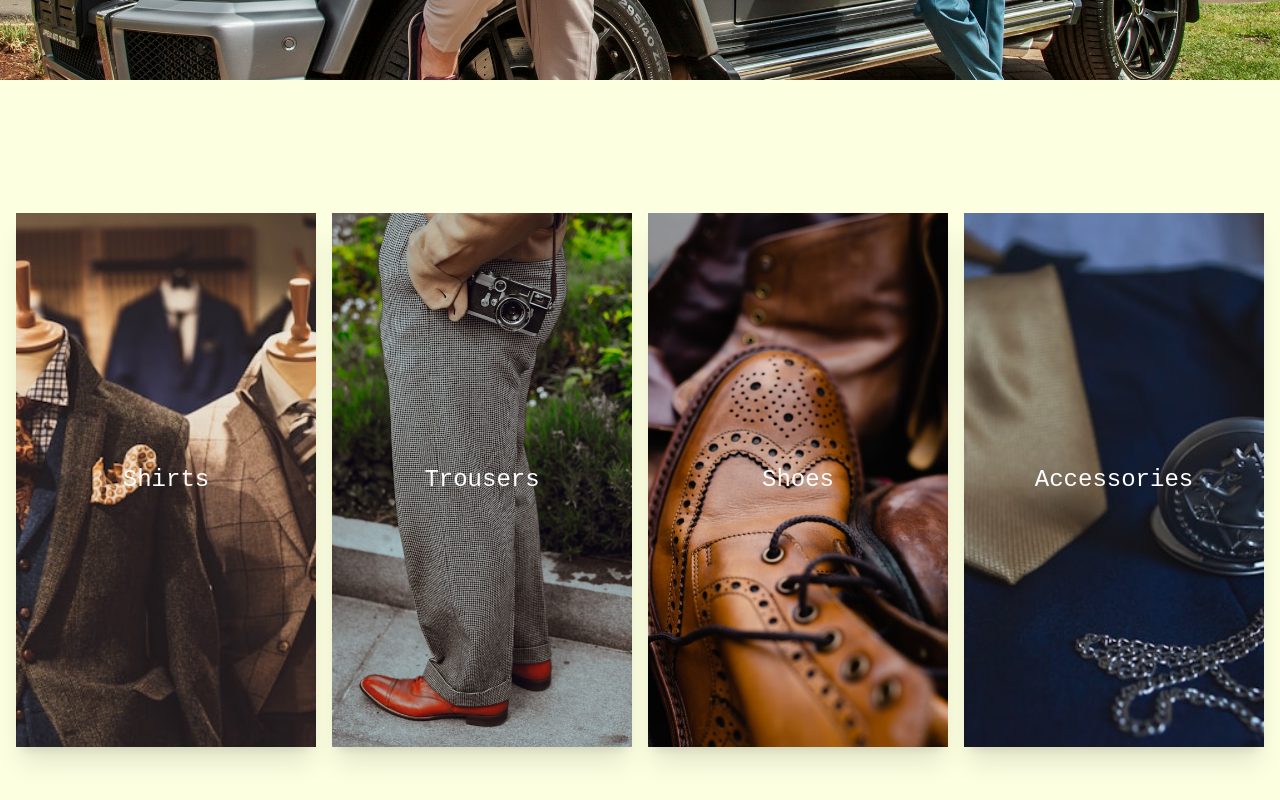
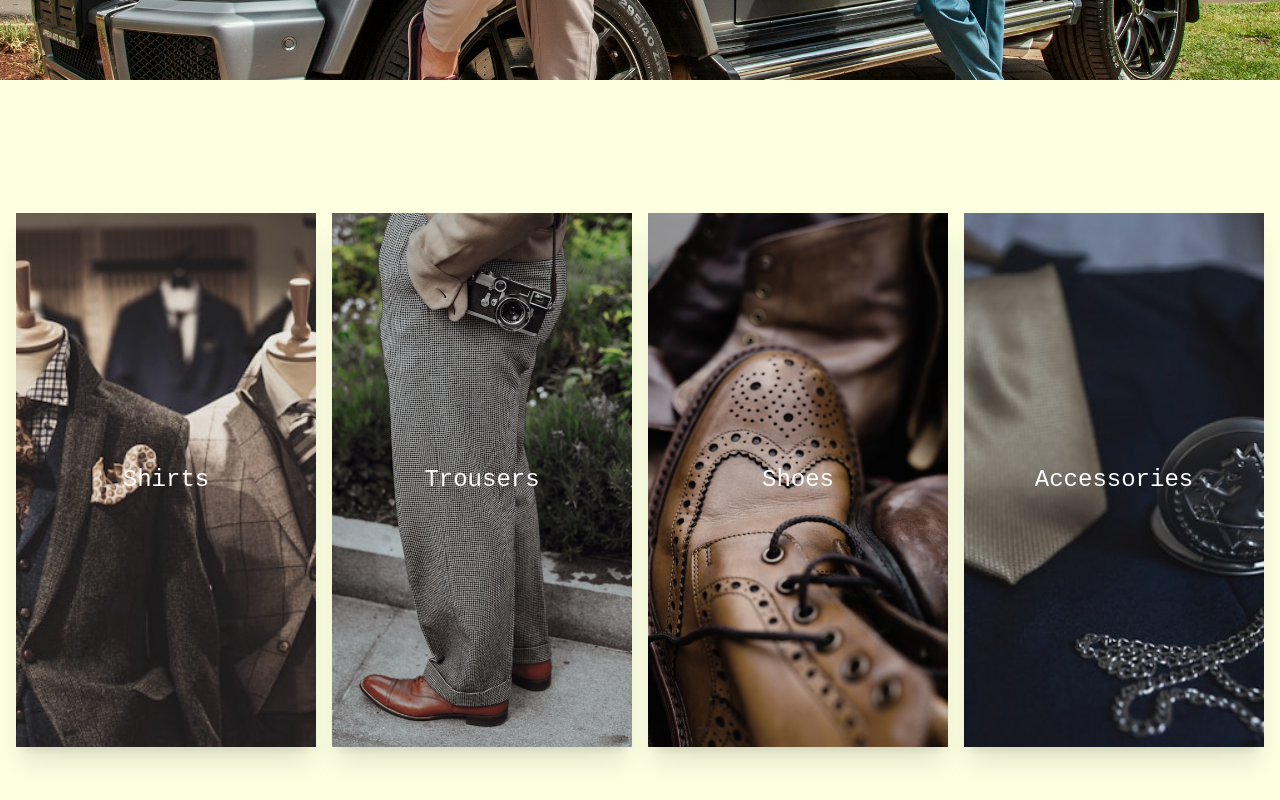
Before and after one commit to Maybol283/Garms, a React (Vite) app: page / in a window 1280 px wide. Shown: the part 756-1556 px from the top of the page. Built offline with nearby package versions, Linux system fonts and the light colour scheme.

Commit message:
Added Saturate to cards animation

```diff
--- a/src/pages/Home.tsx
+++ b/src/pages/Home.tsx
@@ -39,7 +39,7 @@ export default function Home() {
       </section>
       <section className="h-screen bg-palette-1 flex gap-4 flex-row justify-center items-center px-4 snap-start">
         {cardItems.map((item) => (
-          <div className="bg-white  shadow-xl h-2/3 w-1/3 text-center hover:scale-95 hover:contrast-125 transition ease-in-out flex justify-center place-items-center ">
+          <div className="bg-white  shadow-xl h-2/3 w-1/3 text-center saturate-50 hover:saturate-100 hover:scale-95 hover:contrast-125 transition ease-in-out flex justify-center place-items-center ">
             <p className="absolute  text text-white">{item.alt}</p>
             <img src={item.src} className="object-cover size-full " />
           </div>
```
